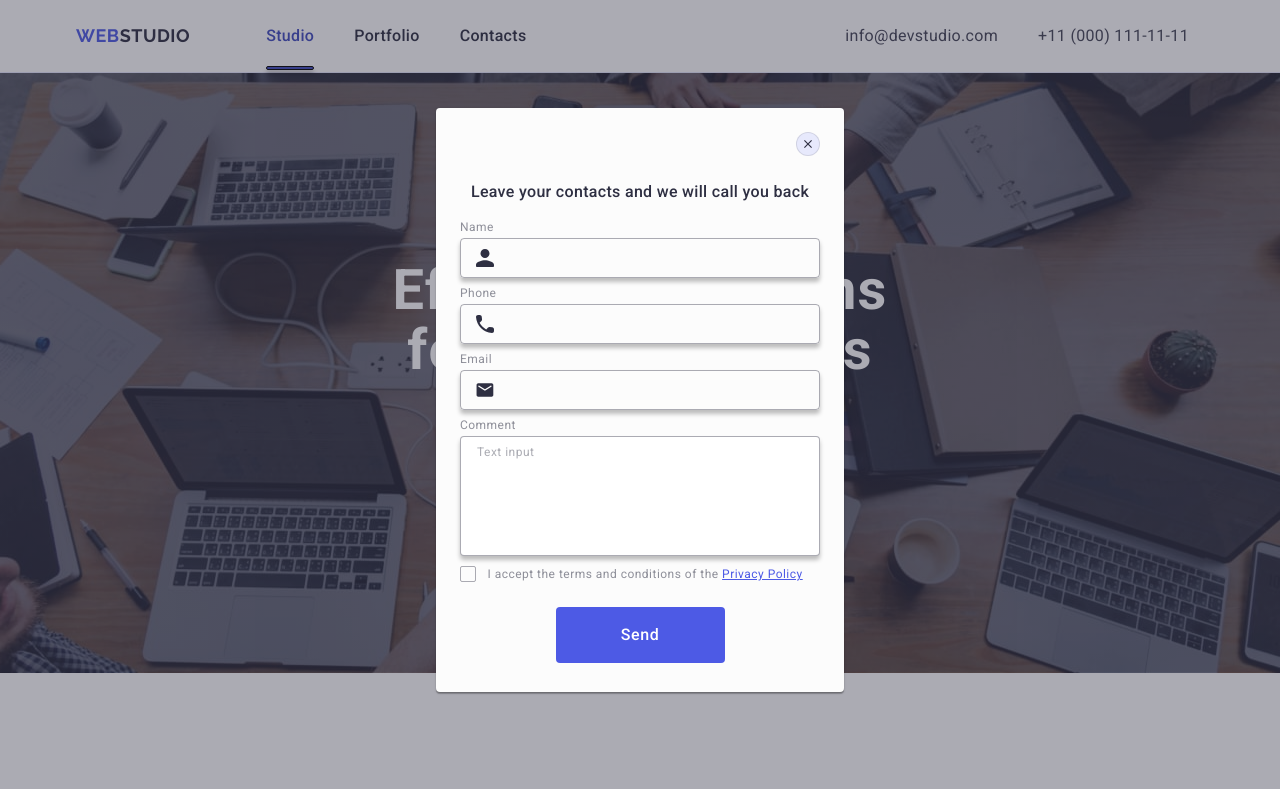
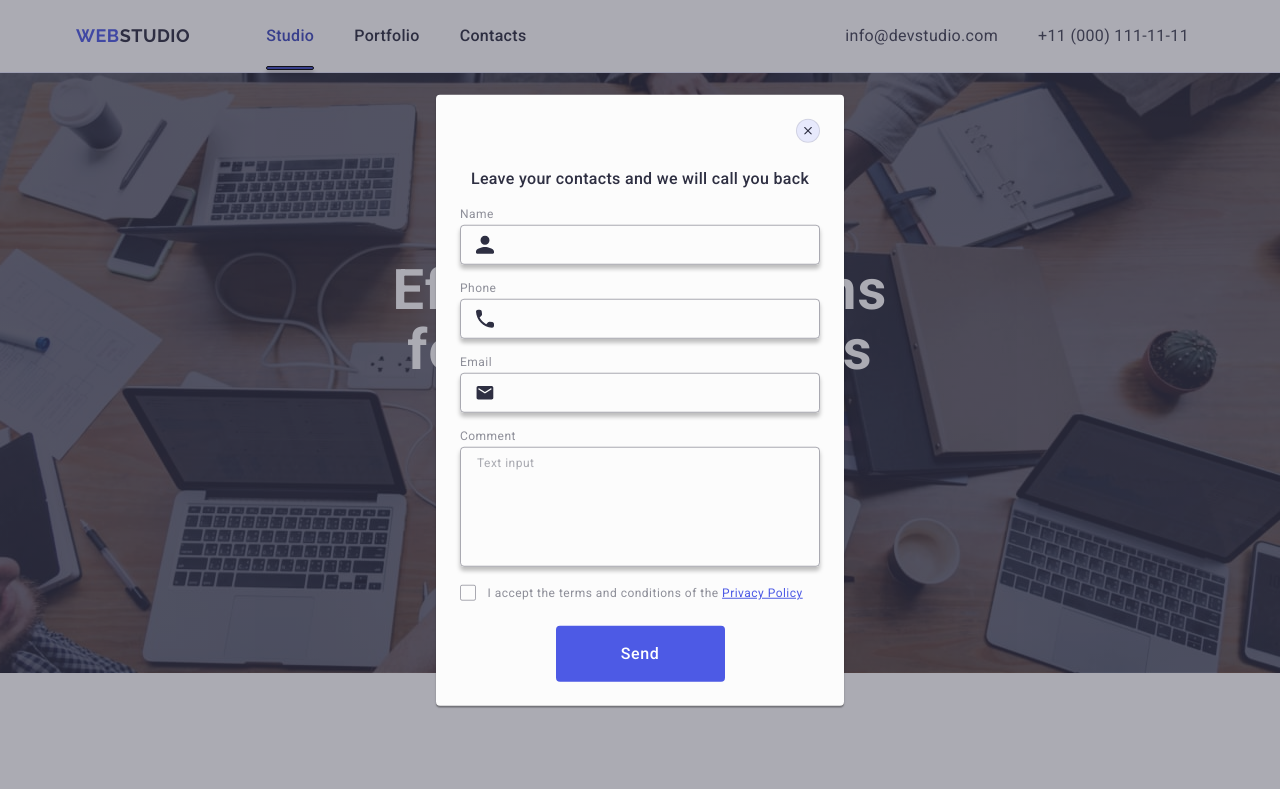
Before and after one commit to HannaAssaf/goit-markup-hw-05, a plain HTML site: page index.html in a window 1280 px wide. Shown: the top 789 px of the page. Drawn offline with nearby package versions, Linux system fonts and the light colour scheme.

Commit message:
hw-05-modal

```diff
--- a/css/styles.css
+++ b/css/styles.css
@@ -685,6 +685,7 @@ margin-bottom: 16px;
     width: 100%;
     text-shadow: 0px 4px 4px 0px rgba(0, 0, 0, 0.25);;
     width: auto;
+    margin-bottom: 16px;
 }
 
 
@@ -737,6 +738,8 @@ margin-bottom: 16px;
     border-radius: 4px;
     border: 1px solid rgba(46, 47, 66, 0.40);
     resize: none;
+    background-color: transparent;
+    outline: transparent;
     padding: 8px 16px;
     color:rgba(46, 47, 66, 0.40);
     box-shadow: 0px 4px 4px 0px rgba(0, 0, 0, 0.25);
@@ -779,19 +782,21 @@ color: #4D5AE5;
     cursor: pointer;
     fill: transparent;
     margin-right: 8px;
+    transition: background-color 250ms cubic-bezier(0.4, 0, 0.2, 1), border 250ms cubic-bezier(0.4, 0, 0.2, 1), fill 250ms cubic-bezier(0.4, 0, 0.2, 1);
 }
 
 .review-form-checkbox:checked
   + .review-form-checkbox-label
   .review-form-own-checkbox {
-  background-color: #404BBF;
-  fill: #F4F4FD;
+    border: none;
+    background-color: #404BBF;
+    fill: #F4F4FD;
 }
 
 .review-form-checkbox:focus
   + .review-form-checkbox-label
   .review-form-own-checkbox {
-  outline: 1px solid rgba(64, 75, 191, 0.5);
+     outline: 1px solid rgba(64, 75, 191, 0.5);
 }
 
 .review-form-btn {
```
Also changed, not shown: index.html (+0 -6 lines).
